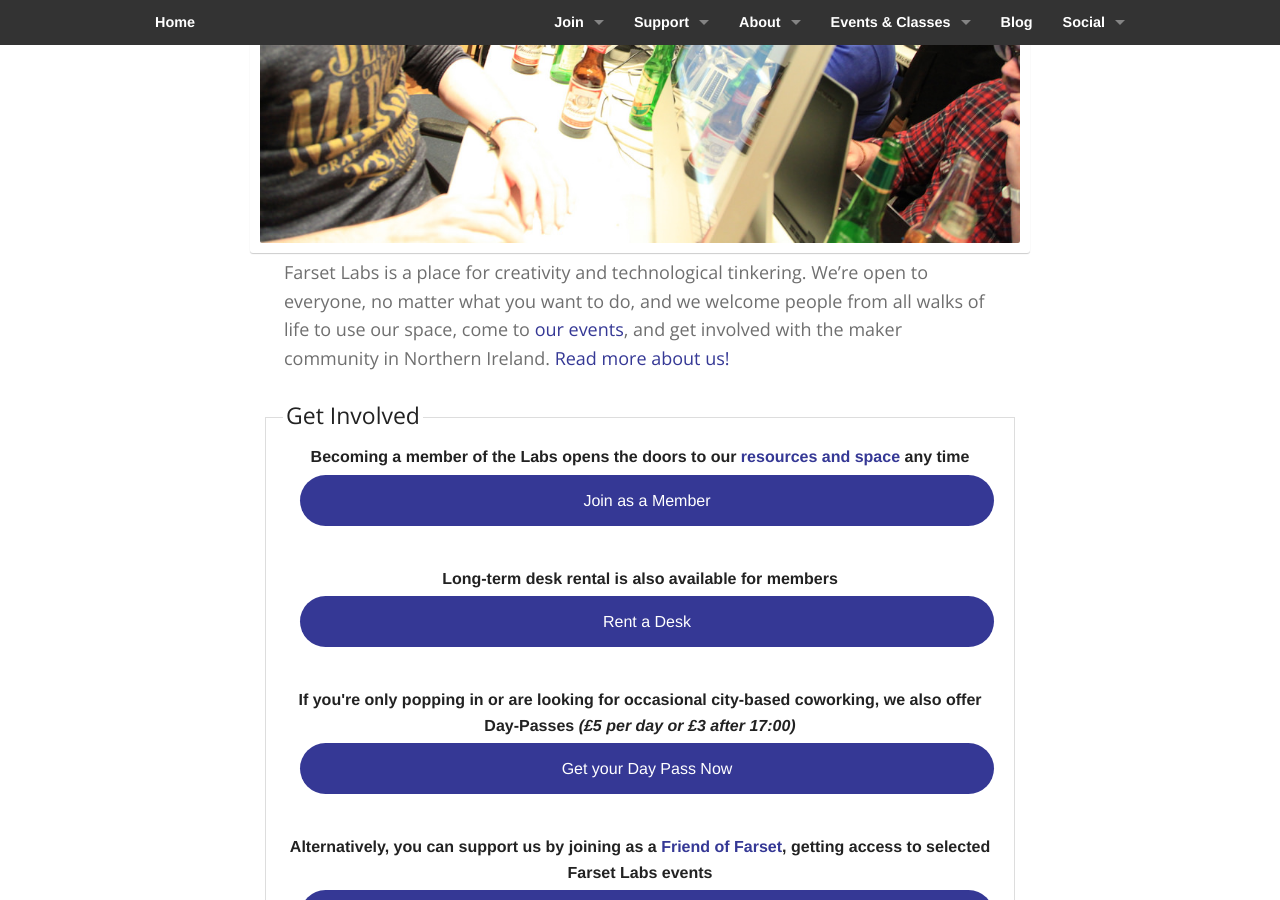
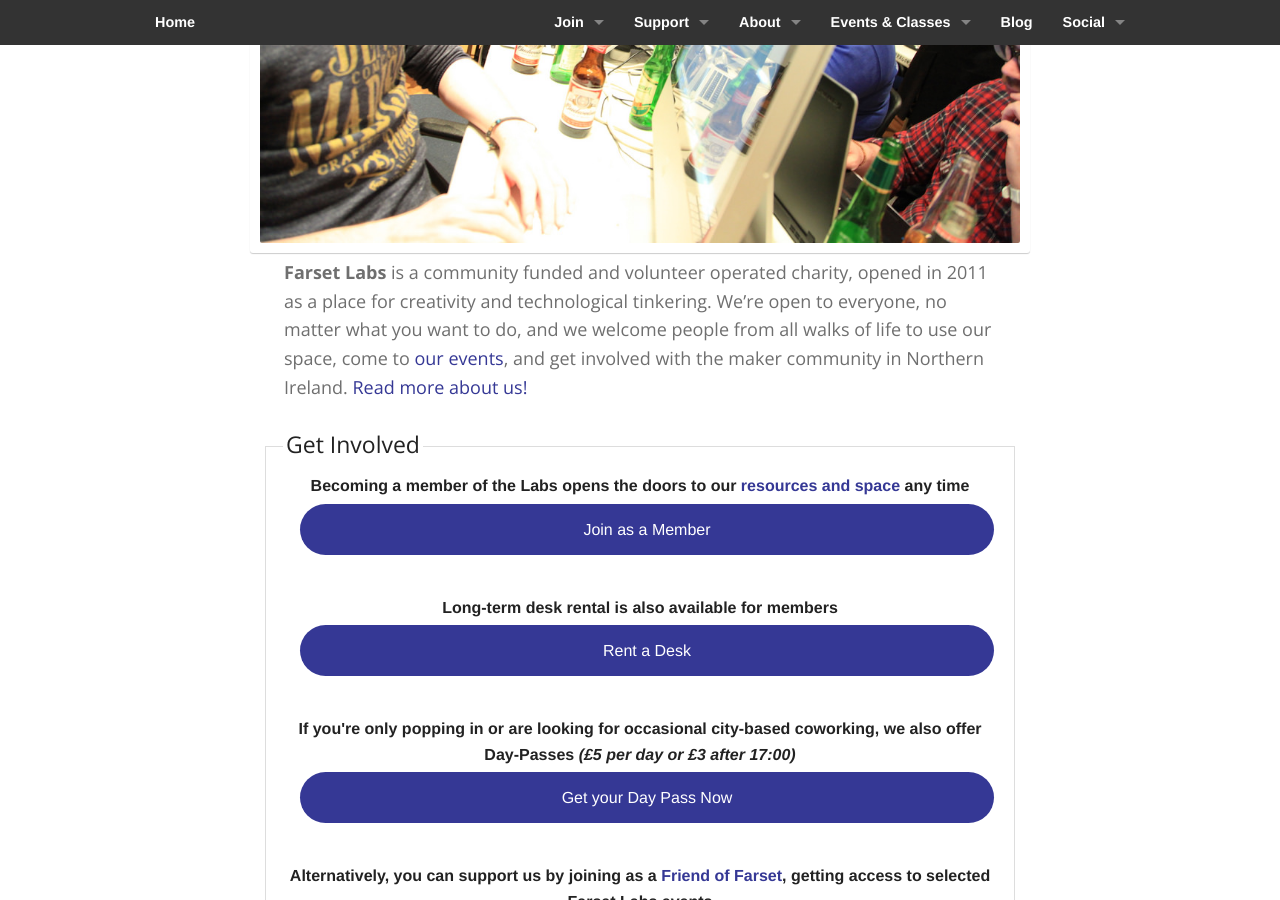
Before and after one commit to FarsetLabs/farsetlabs.github.io, a Jekyll site: the page built from index.html, in a window 1280 px wide and 900 px high, scrolled down 421 px. Built offline with Jekyll 4.4.1, drawn with Linux system fonts in a browser that asks for light colours; the list of posts is cut into pages by our own code; grey boxes are pictures that could not be loaded.

Commit message:
minor tweak cus ppl still dont get that were a charity (#169)

```diff
--- a/index.html
+++ b/index.html
@@ -9,7 +9,7 @@
 ---
 <h5>
   <blockquote class="welcome">
-    Farset Labs is a place for creativity and technological tinkering. We’re open to everyone, no matter what you want to do, and we welcome people from all walks of life to use our space, come to <a href="{{site.base}}/events/">our events</a>, and get involved with the maker community in Northern Ireland.
+    <b>Farset Labs</b> is a community funded and volunteer operated charity, opened in 2011 as a place for creativity and technological tinkering. We’re open to everyone, no matter what you want to do, and we welcome people from all walks of life to use our space, come to <a href="{{site.base}}/events/">our events</a>, and get involved with the maker community in Northern Ireland.
     <a href="{{site.base}}/about/">Read more about us!</a>
   </blockquote>
 </h5>
```
